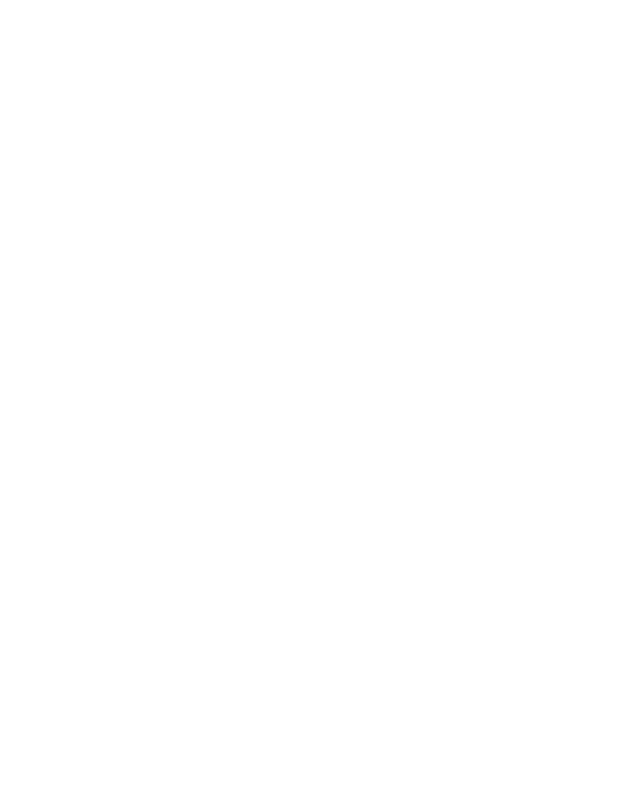
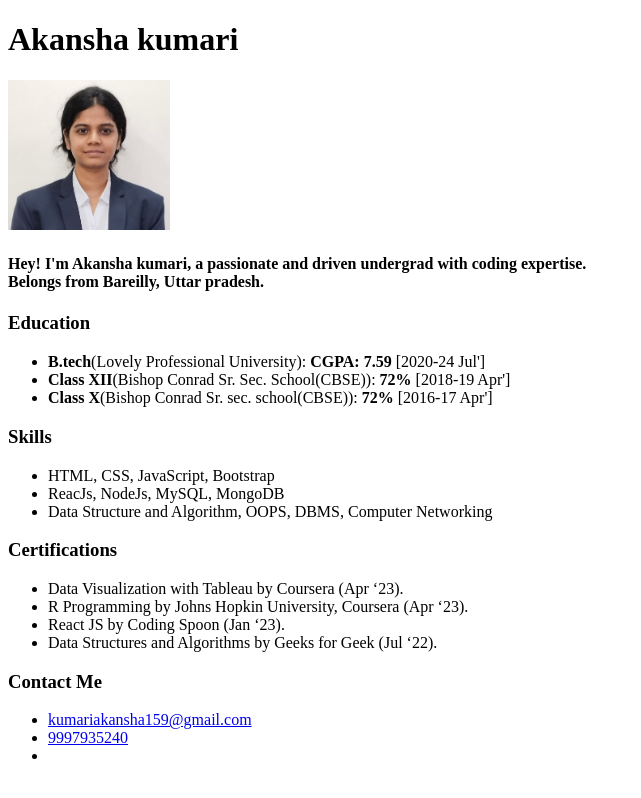
Before and after one commit to akanshakumari27/portfolio, a plain HTML site: page index.html in a window 1280 px wide. Shown: the whole page, without its empty margins (0-641 px from the left). Drawn offline with Linux system fonts and the light colour scheme.

Commit message:
Added few tags--- Site under development

```diff
--- a/index.html
+++ b/index.html
@@ -6,6 +6,38 @@
     <title>Akansha's Portfolio</title>
 </head>
 <body>
-
+    <h1>Akansha kumari</h1>
+    <img src="image.jpeg" height="150" alt="Akanshs">
+    <h4>Hey! I'm Akansha kumari, a passionate and driven undergrad with coding
+        expertise. <br>Belongs from Bareilly, Uttar pradesh.
+    </h4>
+    <h3>Education</h3>
+    <ul>
+        <li><b>B.tech</b>(Lovely Professional University): <b>CGPA: 7.59 </b>[2020-24 Jul']</li>
+        <li><b>Class XII</b>(Bishop Conrad Sr. Sec. School(CBSE)): <b>72% </b>[2018-19 Apr']</li>
+        <li><b>Class X</b>(Bishop Conrad Sr. sec. school(CBSE)): <b>72%</b> [2016-17 Apr']</li>
+    </ul>
+    <h3>Skills</h3>
+    <ul>
+        <li>HTML, CSS, JavaScript, Bootstrap</li>
+        <li>ReacJs, NodeJs, MySQL, MongoDB</li>
+        <li>Data Structure and Algorithm, OOPS, DBMS, Computer Networking</li>
+    </ul>
+    <h3>Certifications</h3>
+    <ul>
+        <li>Data Visualization with Tableau
+            by Coursera (Apr ‘23).</li>
+        <li>R Programming by Johns
+            Hopkin University, Coursera (Apr ‘23).</li>
+        <li>React JS by Coding Spoon (Jan ‘23).</li>
+        <li>Data Structures and Algorithms
+            by Geeks for Geek (Jul ‘22).</li>
+    </ul>
+    <h3>Contact Me</h3>
+    <ul>
+    <li><a href="mailto:kumariakansha159@gmail.com">kumariakansha159@gmail.com</a></li>
+    <li><a href="tel:9997935240">9997935240</a></li>
+    <li></li>
+    </ul>
 </body>
 </html>
```
